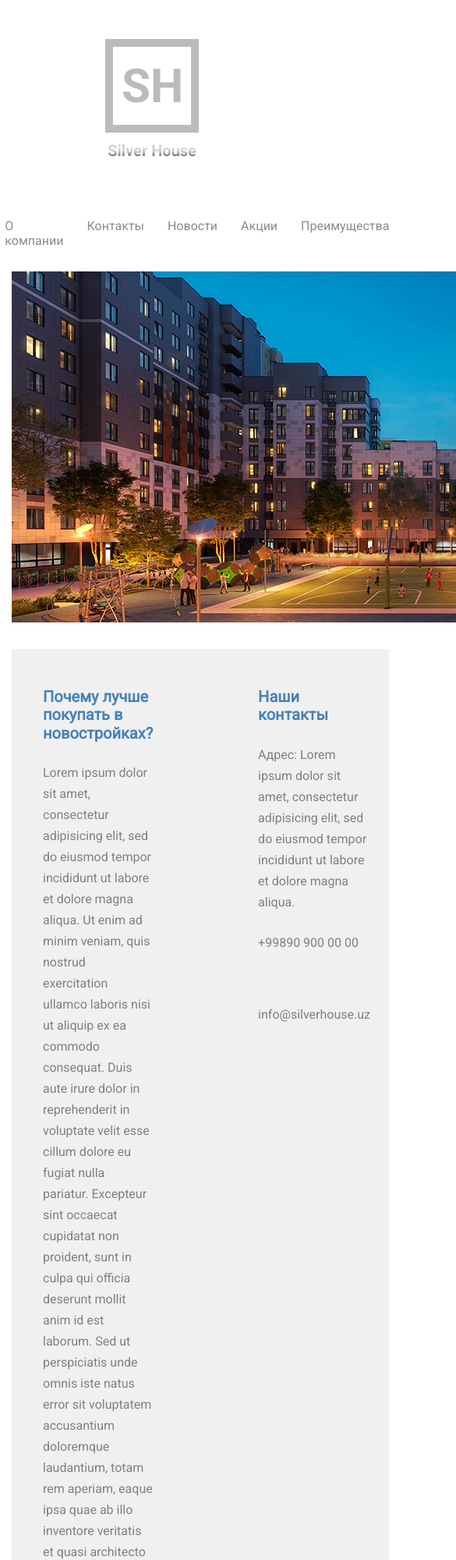
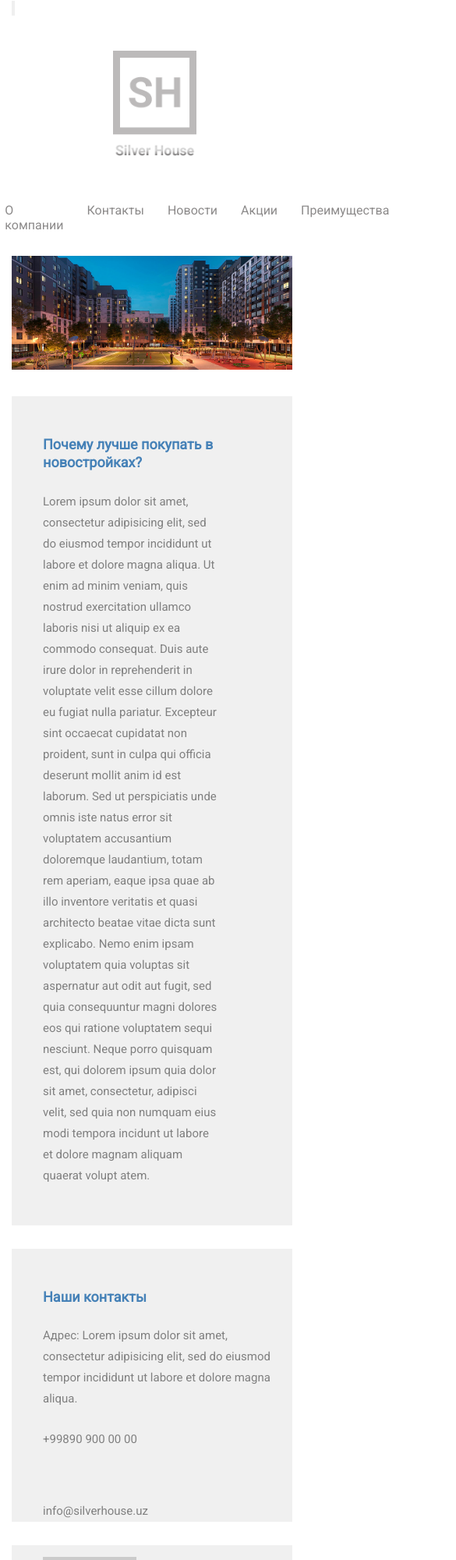
Before and after one commit to WHYGIKO/SilverHouse, a plain HTML site: page index.html in a window 390 px wide. Shown: the top 2000 px of the page at 78% size, 585 px wide, since content can reach past the window. Drawn offline with Linux system fonts and the light colour scheme.

Commit message:
add media

```diff
--- a/index.html
+++ b/index.html
@@ -13,6 +13,11 @@
     <header class="header">
     <nav class="nav">
         <div class="container">
+            <label for="checkbox">
+                <button class="menu">
+                    <img src="" alt="">
+                </button>
+            </label>
             <a href="#!" class="nav_logo"><img src="./images/Logo.png" alt=""></a>
                 <ul class="nav_menu">
                     <li><a href="#!" class="nav_link">Жилые комплексы</a></li>
--- a/style/media.css
+++ b/style/media.css
@@ -0,0 +1,44 @@
+@media (max-width: 1200px) {
+    .section_box {
+        display: block;
+
+    }
+    .left_box {
+        max-width: 1200px;
+        width: 100%;
+        margin-bottom: 30px;
+    }
+    .right_box {
+        max-width: 1200px;
+        width: 100%;
+    }
+}
+@media (max-width: 1150px) {
+    .img img {
+        max-width: 1150px;
+        width: 100%;
+    }
+}
+@media (max-width: 1000px) {
+    .box_title {
+        font-size: 18px;
+    }
+    .box_text {
+        font-size: 15px;
+    }
+    .box_link {
+        font-size: 15px;
+    }
+    .right_box {
+        max-height: 350px;
+        height: 100%;
+    }
+}
+@media (max-width: 800px) {
+    .nav_logo {
+        width: 100px;
+        height: 135px;
+        margin-bottom: 60px;
+        margin-top: 45px;
+    }
+}
--- a/style/style.css
+++ b/style/style.css
@@ -92,9 +92,7 @@ body {
     background-color: #F0F0F0;
     display: flex;
     justify-content: space-between;
-}
-.footer_img {
-    margin: 15px 0 15px 40px;
+    padding: 15px 40px;
 }
 .right_footer {
     color: #808080;
@@ -104,9 +102,9 @@ body {
     font-family: Roboto;
     font-size: 16px;
     font-weight: 400;
-    margin-top: 46px;
-    margin-bottom: 10px;
-    margin-right: 40px;
+    padding-right: 40px;
+    padding-top: 46px;
+    padding-bottom: 10px;
 }
 .footer_tel {
     color: #808080;
@@ -114,8 +112,7 @@ body {
     font-size: 25px;
     font-weight: 700;
     line-height: 29.3px;
-    margin-top: 10px;
-    margin-bottom: 46px;
-    margin-right: 45px;
+    padding-right:45px;
     text-decoration: none;
+    padding-bottom: 46px;
 }
```
